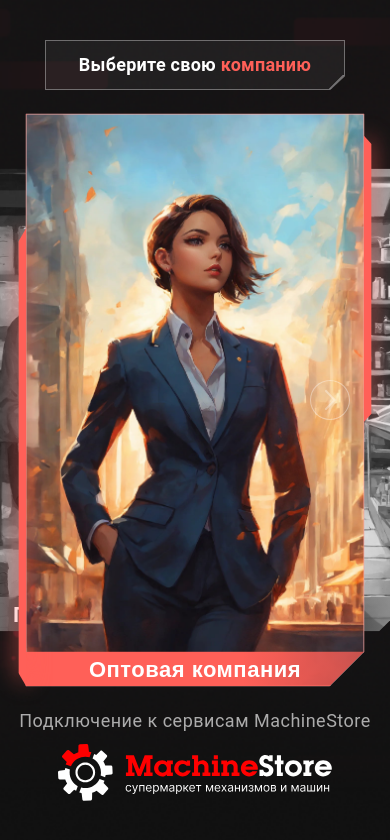
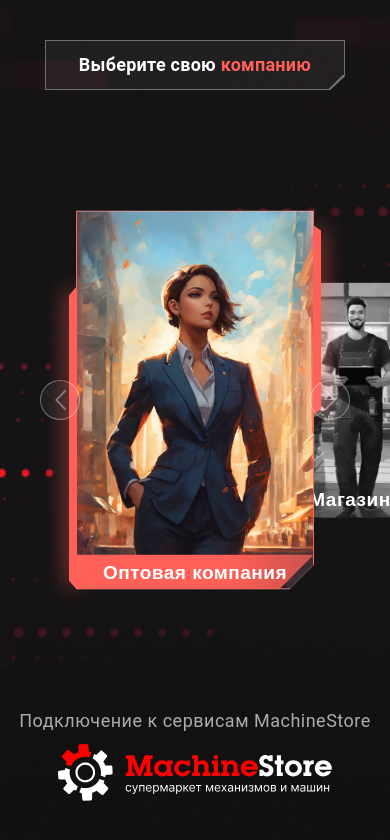
Before and after one commit to mot9igit/DartAgencyTask, a Vue app: page / in a window 390 px wide. Shown: the top 840 px of the page. Built offline with nearby package versions, Linux system fonts and the light colour scheme.

Commit message:
Слайдер на мобилы

```diff
--- a/src/components/CardSlider.vue
+++ b/src/components/CardSlider.vue
@@ -99,7 +99,7 @@ export default defineComponent({
 			if (this.sliderCardsStates[1] === CardSliderState.Active) return 1;
 			if (this.sliderCardsStates[2] === CardSliderState.Active) return 2;
 			if (this.sliderCardsStates[3] === CardSliderState.Active) return 3;
-		}
+		},
 	},
 });
 </script>
@@ -116,7 +116,7 @@ export default defineComponent({
 	height: 100%;
 	overflow: hidden;
 
-    padding-inline: 40px;
+	padding-inline: 40px;
 
 	&__card-container {
 		@include flex-center;
@@ -137,6 +137,16 @@ export default defineComponent({
 
 		transition-duration: var(--transition-duration);
 
+		@include tablet {
+			width: clamp(189px, #{calc(252 * 100 / 768)}vw, 252px);
+			height: clamp(224px, #{calc(463 * 100 / 768)}vw, 463px);
+		}
+
+		@include mobile {
+			width: 189px;
+			height: 224px;
+		}
+
 		&--last,
 		&--next {
 			pointer-events: none;
@@ -144,6 +154,10 @@ export default defineComponent({
 
 		&--last {
 			left: 20%;
+
+			@include tablet-mobile-average {
+				left: 100%;
+			}
 		}
 
 		&--active {
@@ -153,6 +167,16 @@ export default defineComponent({
 			height: 600px;
 
 			z-index: 100;
+
+			@include tablet {
+				width: clamp(238px, #{calc(252 * 100 / 768)}vw, 252px);
+				height: clamp(379px, #{calc(463 * 100 / 768)}vw, 463px);
+			}
+
+			@include mobile {
+				width: 238px;
+				height: 379px;
+			}
 
 			.card {
 				filter: none;
@@ -175,6 +199,10 @@ export default defineComponent({
 
 		&--next {
 			left: 80%;
+
+			@include tablet-mobile-average {
+				left: 100%;
+			}
 		}
 	}
 
@@ -182,6 +210,8 @@ export default defineComponent({
 		position: absolute;
 		top: 50%;
 		translate: 0 -50%;
+
+		z-index: 110 !important;
 
 		&--left {
 			left: 40px;
--- a/src/components/UI/PersonCard.vue
+++ b/src/components/UI/PersonCard.vue
@@ -19,7 +19,6 @@ import { defineComponent } from "vue";
 export default defineComponent({
 	name: "PersonCard",
 
-
 	setup() {
 		const cardNames: Record<number, string> = {
 			1: "Производитель",
@@ -40,7 +39,7 @@ export default defineComponent({
 	methods: {
 		setCompanyNumber() {
 			this.$emit("setCompanyNumber", this.card);
-		}
+		},
 	},
 	computed: {
 		name() {
@@ -69,6 +68,24 @@ export default defineComponent({
 	position: relative;
 	transition-duration: var(--transition-duration);
 
+	@include desktop-l {
+		--card-height: clamp(375px, #{calc((375 + 573) / 2 * 100 / 1980)}vw, 573px);
+		--title-height: clamp(35px, #{calc(54 * 100 / 1980)}vw, 54px);
+	}
+
+	@include desktop {
+		--card-height: 375px;
+		--title-height: 35px;
+	}
+
+	@include tablet {
+		--title-height: clamp(25px, #{calc(35 * 100 / 1280)}vw, 35px);
+	}
+
+	@include mobile {
+		--title-height: 25px;
+	}
+
 	&:hover,
 	&:active,
 	&:focus {
@@ -93,16 +110,6 @@ export default defineComponent({
 		.card__section-wrapper {
 			display: block;
 		}
-	}
-
-	@include desktop-l {
-		--card-height: clamp(375px, #{calc((375 + 573) / 2 * 100 / 1980)}vw, 573px);
-		--title-height: clamp(35px, #{calc(54 * 100 / 1980)}vw, 54px);
-	}
-
-	@include desktop {
-		--card-height: 375px;
-		--title-height: 35px;
 	}
 }
 
@@ -169,6 +176,13 @@ export default defineComponent({
 	}
 
 	&__title {
+		@include tablet {
+			font-size: clamp(19px, #{calc(22 * 100 / 768)}vw, 22px) !important;
+		}
+
+		@include mobile {
+			font-size: 19px !important;
+		}
 	}
 }
 </style>
--- a/src/views/Test.vue
+++ b/src/views/Test.vue
@@ -28,6 +28,7 @@
 		</div>
 
 		<CardSlider style="margin-block: 100px;" />
+
 	</div>
 </template>
 
@@ -46,7 +47,7 @@ export default defineComponent({
 	},
 
 	components: {
-		CardSlider
+		CardSlider,
 	}
 });
 </script>
```
